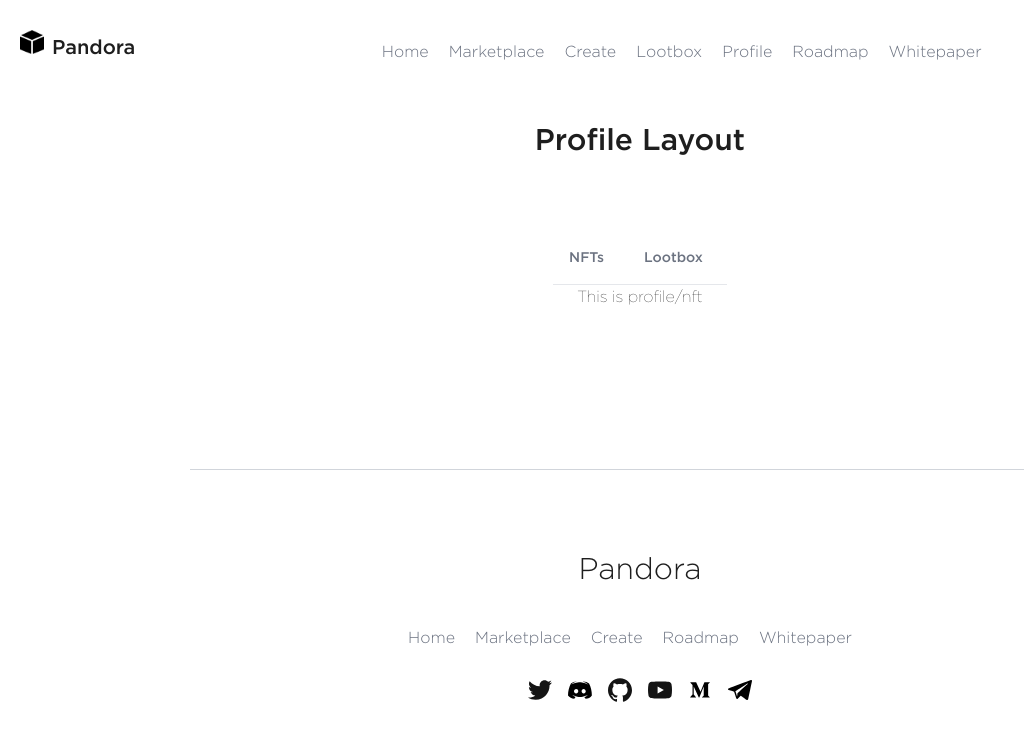
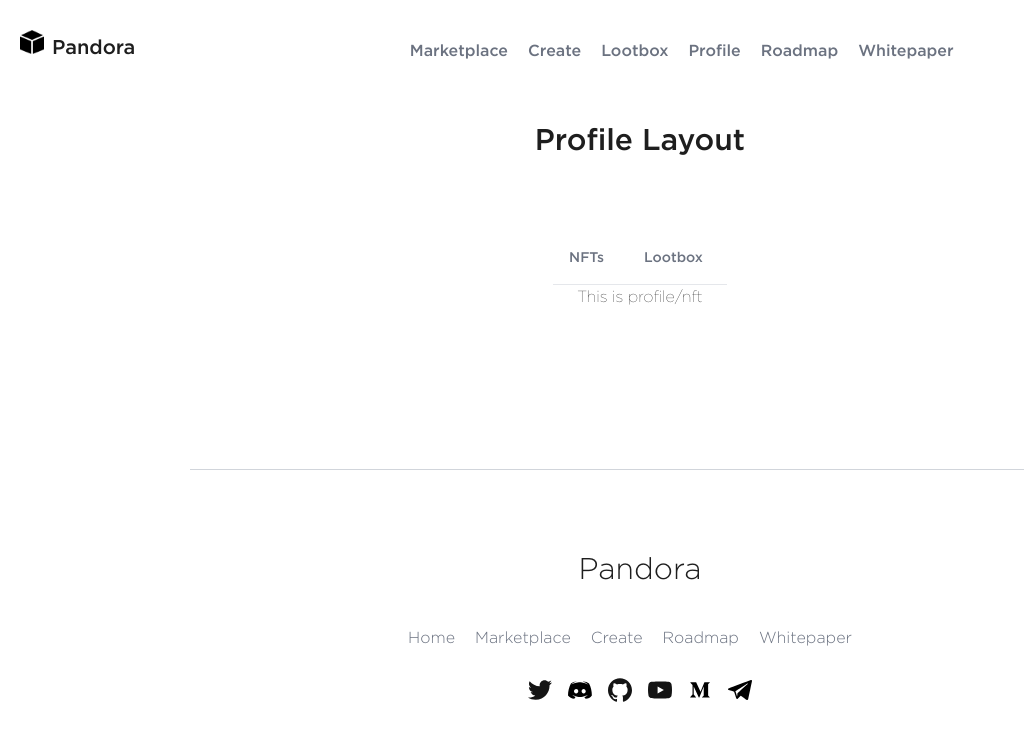
Before and after one commit to pandora-nft/frontend, a Next.js app: page /profile/nft in a window 1280 px wide. Shown: the top 740 px of the page, without its empty margins (0-1024 px from the left). Built offline with nearby package versions, Linux system fonts and the light colour scheme; no server answers; what react-moralis would draw is missing.

Commit message:
feat: style header

```diff
--- a/components/Header.tsx
+++ b/components/Header.tsx
@@ -1,11 +1,21 @@
 import { ConnectButton } from "web3uikit"
 import Link from "next/link"
+import { useRouter } from "next/router"
 
 export const Header = () => {
+  const router = useRouter()
+
   const createNavLink = (label: string, endpoint: string) => {
+    const activeStyle =
+      router.pathname === endpoint ? "text-black" : "text-gray-500 hover:text-black"
+
     return (
-      <Link href={{ pathname: `${endpoint}` }} replace>
-        <a className="pt-5 pr-5 font-light text-gray-500">{label}</a>
+      <Link
+        className="flex items-center border border-blue-500"
+        href={{ pathname: `${endpoint}` }}
+        replace
+      >
+        <a className={`pt-5 pr-5 font-medium ${activeStyle}`}>{label}</a>
       </Link>
     )
   }
@@ -20,8 +30,7 @@ export const Header = () => {
             </Link>
           </div>
         </div>
-        <div className="flex flex-row justify-between">
-          {createNavLink("Home", "/")}
+        <div className="flex flex-row items-center justify-between">
           {createNavLink("Marketplace", "/marketplace")}
           {createNavLink("Create", "/create")}
           {createNavLink("Lootbox", "/lootbox/0")}
```
